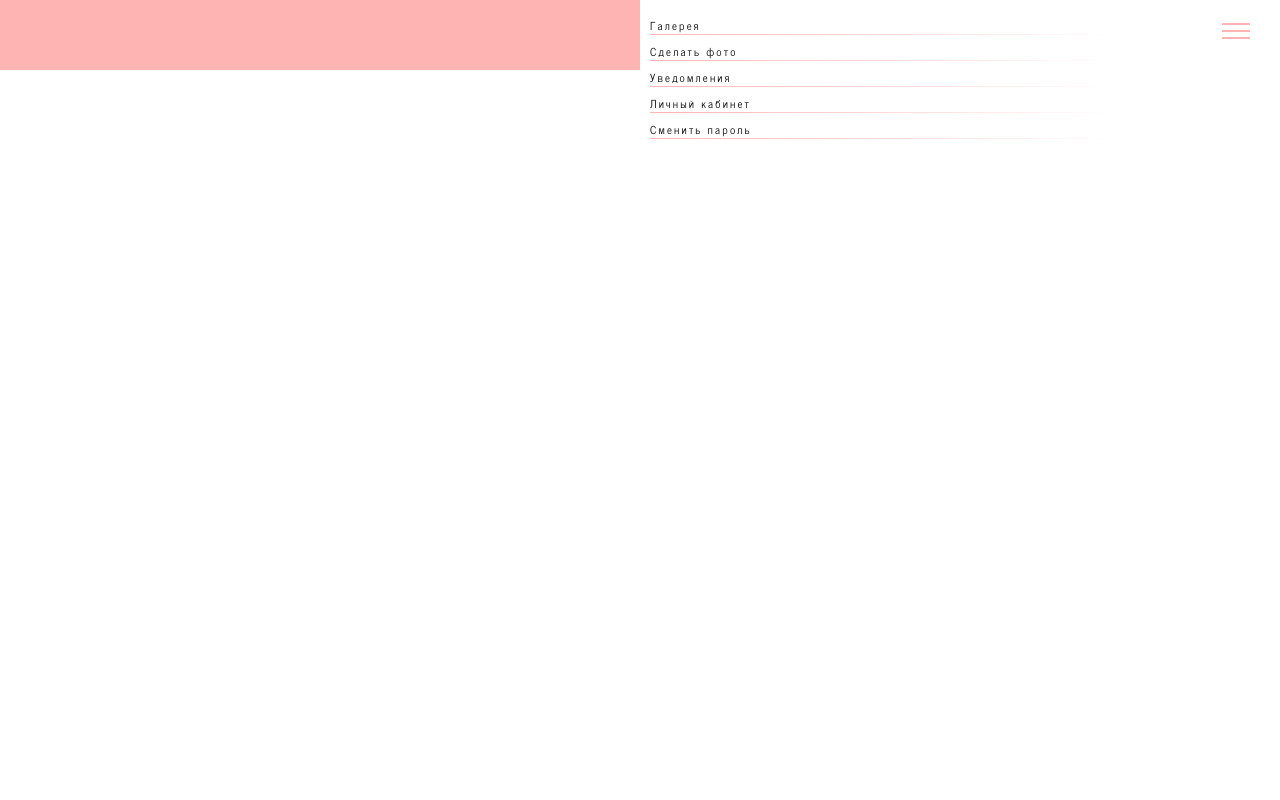
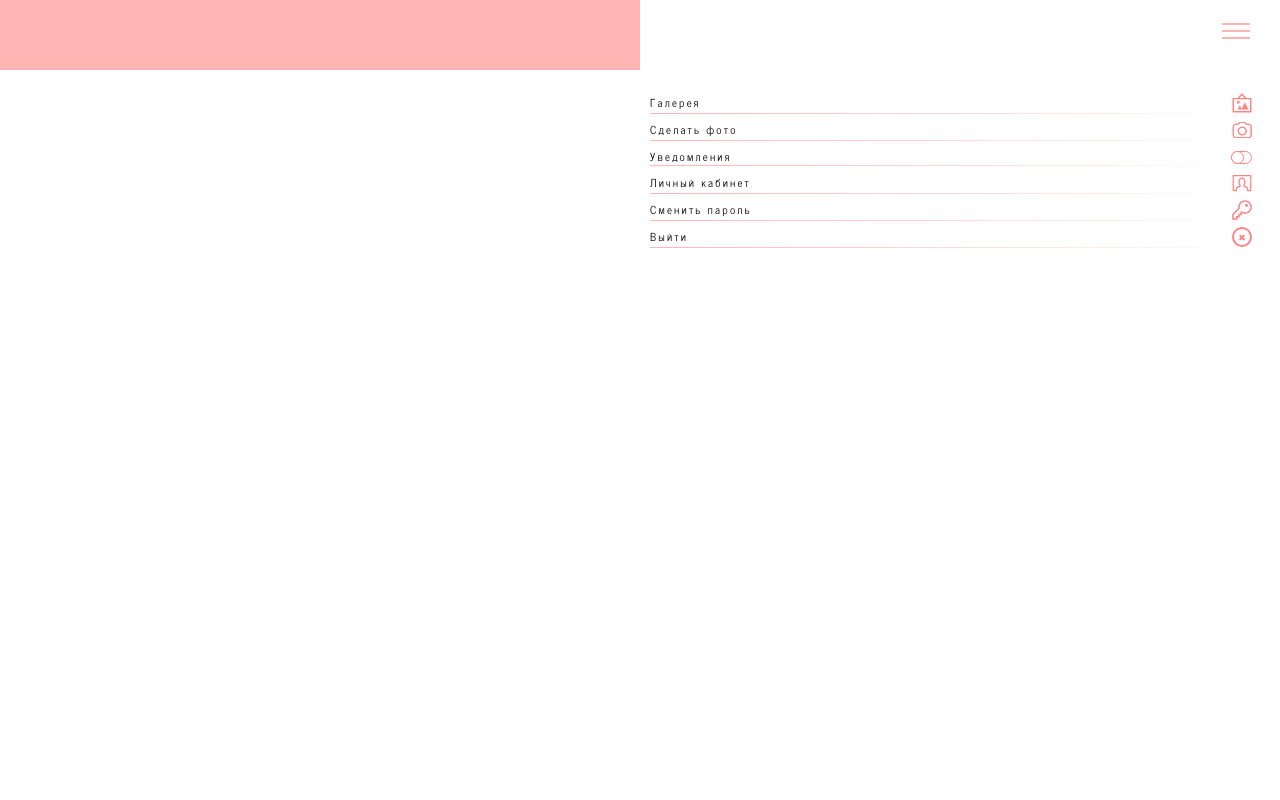
Before and after one commit to hthunder/Camagru, a PHP site: page /Camagru/views/cabinet/index.php in a window 1280 px wide, after a click that opens the changed part. Run offline with PHP 8.4, Linux system fonts and the light colour scheme; data that the repository does not hold is empty; some libraries are stand-ins or nearby versions; some web fonts are replaced.

Commit message:
Сверстал все элементы бургера

```diff
--- a/public/scss/_cabinet.scss
+++ b/public/scss/_cabinet.scss
@@ -59,7 +59,7 @@
 		display: block;
 		position: fixed;
 		list-style:none;
-		padding: 10px;
+		padding: 87px 10px 10px;
 		margin: 0;
 		box-sizing: border-box;
 		min-width: 50%;
@@ -92,8 +92,10 @@
 	}
 	&__list-link {
 		display: inline-block;
-		width: 75%;
-		border-bottom: 1px solid $accent;
+		width: calc(100% - 18px);
+		border-width: 0px;
+		border-bottom-width: 1px;
+		border-style: solid;
 		border-image: linear-gradient(to right, $accent 0%, #fff 100%);
 		border-image-slice: 1;
 		color: #000;
@@ -101,4 +103,89 @@
 		font-size: 11px;
 		font-weight: normal;
 	}
+	&__list-link_button {
+		background-color: transparent;
+		text-align: start;
+		font-family: inherit;
+	}
+	&__list-link_button:focus {
+		outline: none;
+	}
+	&__icon {
+		float: right;
+		width: 20px;
+		height: 20px;
+	}
 }
+
+.checkbox {
+	&__input {
+		display: none;
+	}
+	&__custom-element {
+		right: 25px;
+    	bottom: 8px;
+		display: inline-block;
+		// height: 30px;
+		position: relative;
+		cursor: pointer;
+	}
+	&__custom-element:before {
+		box-sizing: border-box;
+		content: '';
+		position: absolute;
+		top: -2px;
+		width: 21px;
+		height: 13px;
+		border: 1px solid $accent-2;
+		border-radius: 13px;
+		background: #fff;
+		transition: .2s;
+	}
+	&__custom-element:after {
+		box-sizing: border-box;
+		content: '';
+		position: absolute;
+		top: -2px;
+		left: 0px;
+		width: 13px;
+		height: 13px;
+		border-radius: 10px;
+		border: 1px solid $accent-2;
+		background: #fff;
+		transition: .2s;
+	}
+	&__input:checked + &__custom-element:before {
+		background: $accent-2;
+	}
+	&__input:checked + &__custom-element:after {
+		left: 8px;
+	}
+}
+
+.close {
+	display: block;
+	position: relative;
+	border: 2px solid $accent-2;
+	border-radius: 16px;
+	float: right;
+	width: 20px;
+	height: 20px;
+	&::before,
+	&::after {
+		position: absolute;
+		left: 7px;
+		top: 5px;
+		content: ' ';
+		height: 7px;
+		width: 2px;
+		border-radius: 1px;
+		background-color: $accent-2;
+	}
+	&::before {
+		transform: rotate(45deg);
+	}
+	&::after {
+		transform: rotate(-45deg);
+	}
+}
--- a/public/scss/_vars.scss
+++ b/public/scss/_vars.scss
@@ -1,4 +1,5 @@
 $accent: #ff838399;
 $link_color: #FF8383;
+$accent-2: #FF8383;
 $font: #222;
 $placeholder_color: #C6C4C4;
--- a/views/cabinet/index.php
+++ b/views/cabinet/index.php
@@ -11,13 +11,48 @@
 					<span class="burger__bar"></span>
 				</label>
 				<ul class="burger__hidden-list">
-					<li class="burger__list-item"><a class="link burger__list-link" href="">Галерея</a></li>
-					<li class="burger__list-item"><a class="link burger__list-link" href="">Сделать фото</a></li>
-					<li class="burger__list-item"><a class="link burger__list-link" href="">Уведомления</a></li>
-					<li class="burger__list-item"><a class="link burger__list-link" href="">Личный кабинет</a></li>
-					<li class="burger__list-item"><a class="link burger__list-link" href="">Сменить пароль</a></li>
+					<li class="burger__list-item">
+						<a class="link burger__list-link" href="">
+							Галерея<img class="burger__icon" src="/Camagru/public/images/icons/picture.svg" alt="">
+						</a>
+					</li>
+					<li class="burger__list-item">
+						<a class="link burger__list-link" href="">
+							Сделать фото<img class="burger__icon" src="/Camagru/public/images/icons/camera.svg" alt="">
+						</a>
+					</li>
+					<li class="burget__list-item">
+						<label class="checkbox">
+							<span class="link burger__list-link">Уведомления</span>
+							<input class="checkbox__input" type="checkbox">
+							<div class="checkbox__custom-element"></div>
+						</label>
+					</li>
+					<li class="burger__list-item">
+						<a class="link burger__list-link" href="">
+							Личный кабинет<img class="burger__icon" src="/Camagru/public/images/icons/avatar.svg" alt="">
+						</a>
+					</li>
+					<li class="burger__list-item">
+						<a class="link burger__list-link" href="">
+							Сменить пароль<img class="burger__icon" src="/Camagru/public/images/icons/key.svg" alt="">
+						</a>
+					</li>
+					<li class="burger__list-item">
+						<button type="submit" class="link burger__list-link burger__list-link_button" href="">
+							Выйти<span class="close"></span>
+						</button>
+					</li>
 				</ul>
 			</div>
+			<!-- <div style="height: 100px;">
+
+			</div>
+			<label class="checkbox">
+				<a href="" class="link burger__list-link">Уведомления</a>
+				<input class="checkbox__input" type="checkbox">
+				<div class="checkbox__custom-element"></div>
+			</label> -->
 		</div>
 
 			<!-- <section class="cabinet">
```
Also changed, not shown: public/css/main.min.css, public/images/icons/avatar.svg (added), public/images/icons/camera.svg (added), public/images/icons/key.svg (added), public/images/icons/picture.svg (added).
